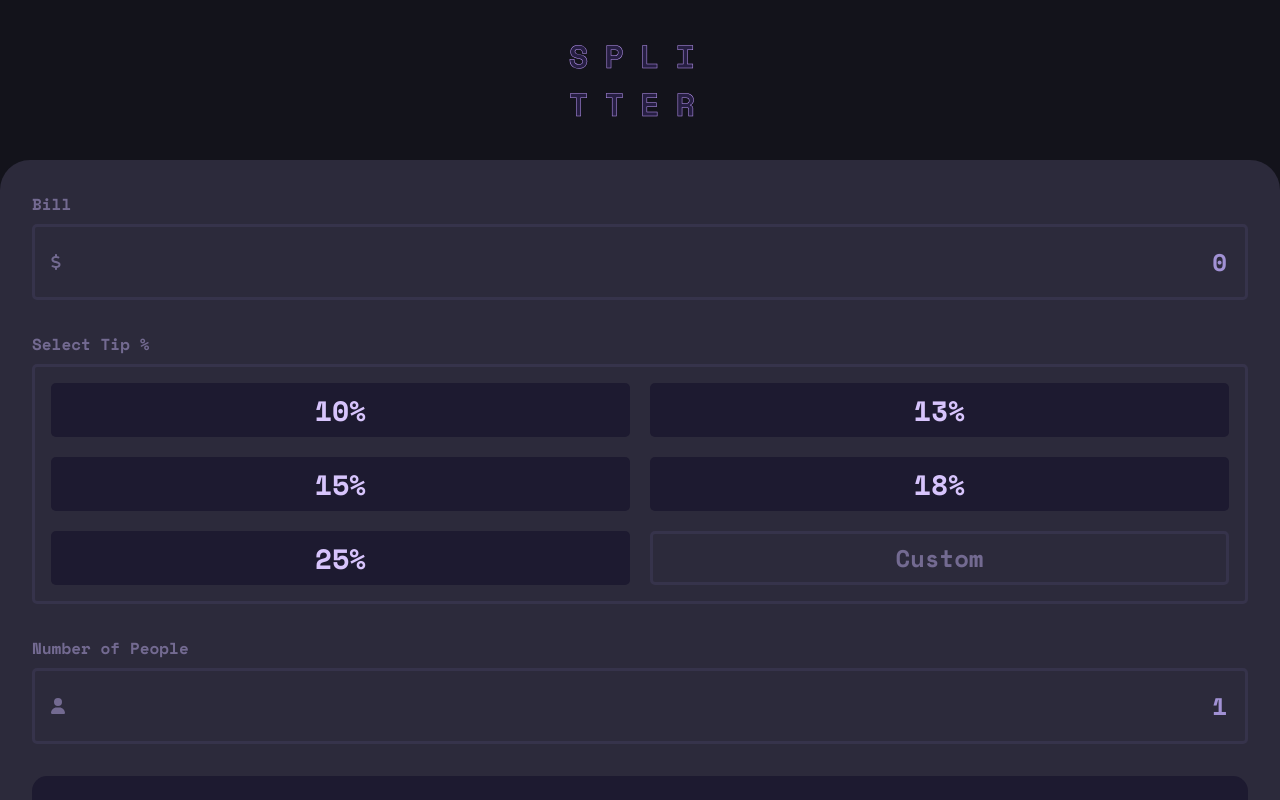
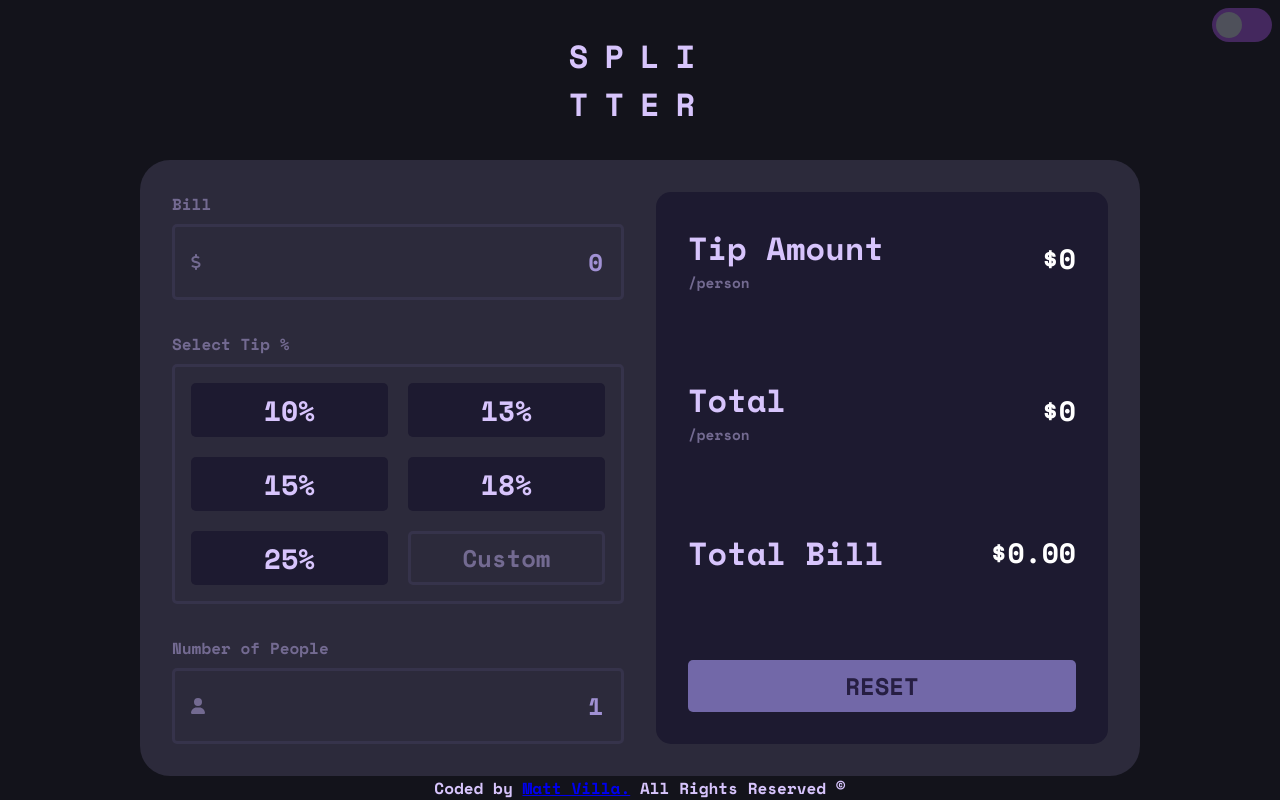
Before and after one commit to mv805/tip-calculator-app-react, a React (Create React App) app: page / in a window 1280 px wide. Shown: the top 800 px of the page. Built offline with nearby package versions, Linux system fonts and the light colour scheme.

Commit message:
Completed

```diff
--- a/src/App.css
+++ b/src/App.css
@@ -14,6 +14,21 @@
   --dark-area-font-midtone: rgb(38, 30, 66);
   --dark-area-font-darker: rgb(255, 255, 255);
 
+
+}
+
+[data-theme="dark"] {
+  --background: hsl(199, 84%, 88%);
+  --panel: rgb(255, 255, 255);
+  --panel-lines: rgb(231, 231, 231);
+  --panel-dark-boxes: rgb(164, 163, 231);
+  --panel-light-boxes: rgb(124, 66, 199);
+
+  --light-area-font-dark: rgb(161, 145, 212);
+  --light-area-font-midtone: rgb(115, 106, 145);
+  --dark-area-font-bright: rgb(109, 20, 192);
+  --dark-area-font-midtone: rgb(180, 160, 250);
+  --dark-area-font-darker: rgb(153, 0, 255);
 }
 
 .App {
@@ -23,6 +38,11 @@
   min-height: 100vh;
   display: flex;
   flex-direction: column;
+  align-items: center;
+}
+
+* {
+  transition-duration: 1s;
 }
 
 .App h1 {
@@ -30,9 +50,7 @@
   letter-spacing: 1rem;
   text-align: center;
   margin: 0;
-  color: var(--dark-area-font-midtone);
-  -webkit-text-stroke-width: .5px;
-  -webkit-text-stroke-color: rgb(194, 157, 255);
+  color: var(--dark-area-font-bright);
 }
 
 .title {
@@ -46,3 +64,69 @@
 .App * {
   box-sizing: border-box;
 }
+
+footer {
+  color: var(--dark-area-font-bright);
+  margin-top: auto;
+}
+
+/*light switch*/
+.theme-switch-wrapper {
+  display: flex;
+  flex-direction: column;
+  align-items: center;
+  position: absolute;
+  right: 0;
+  top: 0;
+  padding: 0.5rem;
+
+}
+
+.theme-switch {
+  display: inline-block;
+  height: 34px;
+  position: relative;
+  width: 60px;
+}
+
+.theme-switch input {
+  display: none;
+}
+
+.slider {
+  background-color: rgb(68, 40, 94);
+  bottom: 0;
+  cursor: pointer;
+  left: 0;
+  position: absolute;
+  right: 0;
+  top: 0;
+  transition: .4s;
+}
+
+.slider:before {
+  background-color: rgb(78, 80, 90);
+  bottom: 4px;
+  content: "";
+  height: 26px;
+  left: 4px;
+  position: absolute;
+  transition: .4s;
+  width: 26px;
+}
+
+input:checked+.slider {
+  background-color: #ffffff;
+}
+
+input:checked+.slider:before {
+  transform: translateX(26px);
+}
+
+.slider.round {
+  border-radius: 34px;
+}
+
+.slider.round:before {
+  border-radius: 50%;
+}
--- a/src/App.js
+++ b/src/App.js
@@ -1,14 +1,21 @@
+import { useRef } from 'react';
 import './App.css';
+import LightSwitch from './components/LightSwitch';
 import TipCalculator from './components/TipCalculator';
 
 function App() {
+
   return (
     <div className="App">
+    <LightSwitch />
       <div className="title">
         <h1>Spli</h1>
         <h1>tter</h1>
       </div>
-        <TipCalculator />
+      <TipCalculator id="calculator" />
+      <footer>
+        Coded by <a href='https://github.com/mv805'>Matt Villa.</a> All Rights Reserved ©
+      </footer>
     </div>
   );
 }
--- /dev/null
+++ b/src/components/LightSwitch.js
@@ -0,0 +1,28 @@
+import { useRef, useState } from 'react';
+
+const LightSwitch = () => {
+
+    let checkbox = <input type="checkbox" id="checkbox" />;
+
+    const [lightSwitchOn, setLightSwitchOn] = useState(false);
+
+    return (
+        <div className="theme-switch-wrapper">
+            <label className="theme-switch" htmlFor="checkbox">
+                { checkbox }
+                <div className="slider round" onClick={ () => {
+
+                    if (lightSwitchOn) {
+                        document.documentElement.setAttribute('data-theme', 'dark');
+                        setLightSwitchOn(false);
+                    } else {
+                        document.documentElement.setAttribute('data-theme', 'light');
+                        setLightSwitchOn(true);
+                    }
+                } }></div>
+            </label>
+        </div>
+    );
+};
+
+export default LightSwitch;
--- a/src/components/ResetButton.js
+++ b/src/components/ResetButton.js
@@ -2,8 +2,8 @@ import React from 'react';
 
 const ResetButton = (props) => {
     return (
-        <button className={props.className}>
-        Reset
+        <button className={ props.className } onClick={props.onReset}>
+            Reset
         </button>
     );
 };
--- a/src/components/ResultField.js
+++ b/src/components/ResultField.js
@@ -5,9 +5,9 @@ const ResultField = (props) => {
         <div className="ResultField--field">
             <div id="labels">
                 <div id="main-label">{props.mainTitle}</div>
-                <div id="sub-label">/ person</div>
+                <div id="sub-label">{props.subTitle}</div>
             </div>
-            <div id="amount">$4.27</div>
+            <div id="amount">{`$${props.amount}`}</div>
         </div>
     );
 };
--- a/src/components/Results.css
+++ b/src/components/Results.css
@@ -18,6 +18,11 @@
     background-color: var(--panel-light-boxes);
     font-size: 1.5rem;
     padding: .5rem 0;
+    cursor: pointer;
+}
+
+.Results--reset-button:active {
+    background-color: white;
 }
 
 
@@ -40,3 +45,15 @@
     font-size: 1.75rem;
     color: var(--dark-area-font-darker);
 }
+
+
+@media (min-width: 800px) {
+
+    .Results--card {
+        grid-column: 2 / 3;
+        grid-row: 1 / 4;
+        justify-content: space-between;
+        font-size: 2rem;
+    }
+
+}
--- a/src/components/Results.js
+++ b/src/components/Results.js
@@ -5,9 +5,18 @@ import './Results.css';
 const Results = (props) => {
     return (
         <div className="Results--card">
-            <ResultField mainTitle="Tip Amount" />
-            <ResultField mainTitle="Total" />
-            <ResetButton className="Results--reset-button" />
+            <ResultField
+                mainTitle="Tip Amount"
+                subTitle="/person"
+                amount={ props.tipPerPerson } />
+            <ResultField
+                mainTitle="Total"
+                subTitle="/person"
+                amount={ props.totalPerPerson } />
+            <ResultField
+                mainTitle="Total Bill"
+                amount={ props.totalBill } />
+            <ResetButton className="Results--reset-button" onReset={props.onReset}/>
         </div>
     );
 };
--- a/src/components/TipCalculator.js
+++ b/src/components/TipCalculator.js
@@ -15,6 +15,20 @@ const TipCalculator = () => {
     const [numOfPeople, setNumOfPeople] = useState(1);
     const [selectedPercentage, setSelectedPercentage] = useState(0);
 
+    const [totalPerPerson, setTotalPerPerson] = useState(0);
+    const [tipPerPerson, setTipPerPerson] = useState(0);
+
+    const calculateTip = (percent) => {
+
+        let tipTotal = billAmount * (percent / 100);
+        let personalTotal = (billAmount + tipTotal) / numOfPeople;
+        setTotalPerPerson(personalTotal.toFixed(2));
+
+        let personalTipTotal = tipTotal / numOfPeople;
+        setTipPerPerson(personalTipTotal.toFixed(2));
+
+    };
+
     const setBill = (price) => {
         setBillAmount(price);
     };
@@ -31,9 +45,11 @@ const TipCalculator = () => {
 
     };
 
+
     return (
         <div className={ styles.panel }>
             <NumberInput
+                className={ styles.bill }
                 field="Bill"
                 symbol={ moneySymbol }
                 onFieldUpdate={ setBill }
@@ -45,16 +61,28 @@ const TipCalculator = () => {
                 onSelectPercentage={ (percent) => {
                     setSelectedPercentage(percent);
                     formatInput();
+                    calculateTip(percent);
                 } }
             />
             <NumberInput
+                className={ styles.people }
                 field="Number of People"
                 symbol={ peopleSymbol }
                 onFieldUpdate={ setAmountOfPeople }
                 minValue={ 1 }
                 displayValue={ numOfPeople }
             />
-            <Results />
+            <Results
+                tipPerPerson={ tipPerPerson }
+                totalPerPerson={ totalPerPerson }
+                totalBill={ (totalPerPerson * numOfPeople).toFixed(2) }
+                onReset={ () => {
+                    setNumOfPeople(1);
+                    setBillAmount(0);
+                    setTotalPerPerson(0);
+                    setTipPerPerson(0);
+                } }
+            />
         </div>
     );
 };
--- a/src/components/TipCalculator.module.css
+++ b/src/components/TipCalculator.module.css
@@ -2,8 +2,20 @@
     width: 100%;
     flex: 1;
     background-color: var(--panel);
-    border-radius: 30px 30px 0 0;
+    border-radius: 30px;
     display: flex;
     flex-direction: column;
     padding: 1rem 1rem;
 }
+
+@media (min-width: 800px) {
+
+    .panel {
+        width: 90%;
+        max-width: 1000px;
+        flex: none;
+        display: grid;
+        grid-template: .3fr .3fr .3fr / 1fr 1fr;
+    }
+
+}
--- a/src/components/TipSelector.module.css
+++ b/src/components/TipSelector.module.css
@@ -38,3 +38,13 @@
 .selected {
     border-color: var(--light-area-font-midtone);
 }
+
+
+@media (min-width: 800px) {
+
+    .tip-selector {
+        grid-column: 1 / 2;
+        grid-row: 2 / 3;
+    }
+
+}
```
Also changed, not shown: src/components/NumberInput.module.css (line endings or trailing spaces).
